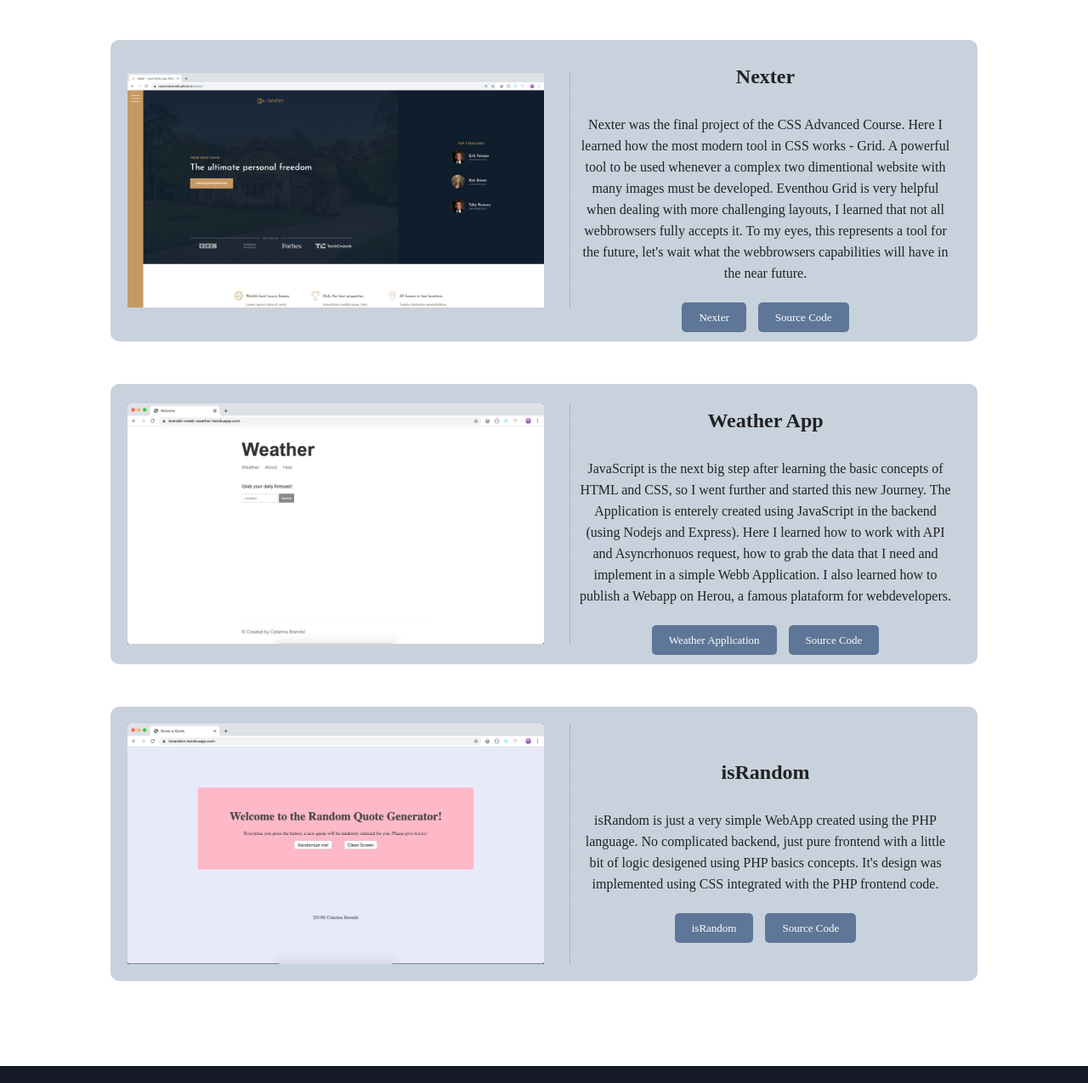
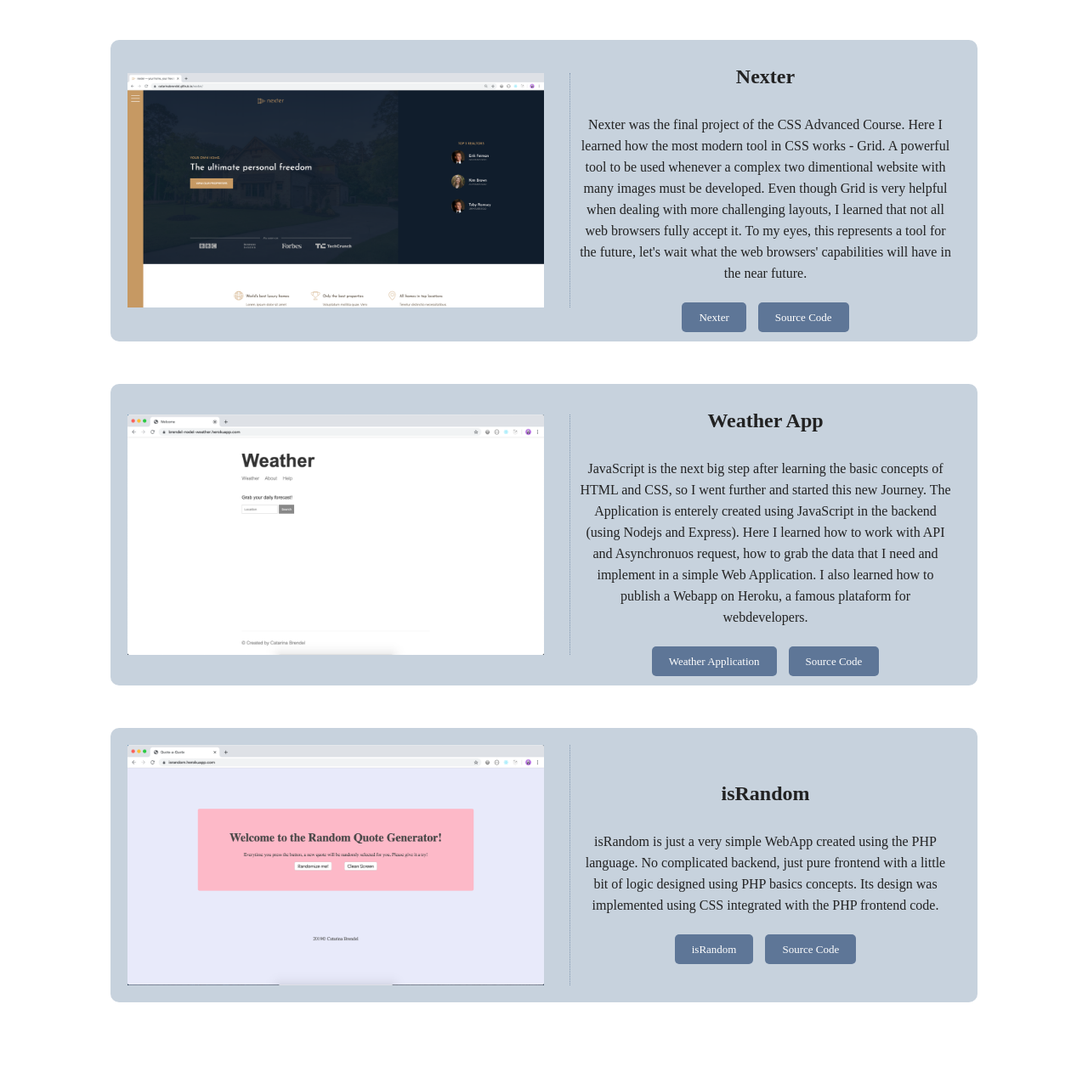
Before and after one commit to CatarinaBrendel/portfolio, a plain HTML site: page projects.html in a window 1280 px wide. Shown: the part 1493-2768 px from the top of the page at 85% size. Drawn offline with Linux system fonts and the light colour scheme.

Commit message:
fixed texts

```diff
--- a/projects.html
+++ b/projects.html
@@ -40,7 +40,7 @@
           <img class="main__projects--img" src="images/CSSZenGarden.png" alt="CSS Zen Garden Sample Page" />
           <div class="main__projects--item">
             <h2 class="main__projects--title">CSS Zen Garden</h2>
-            <p class="main__projects--description">This project was created while watching some lessons from Teamtreehouse about Tpography. The idea was to pick a fairly famous challenge "The CSS Zen Garden" and completely transform it without using a single line of JavaScript or altering the HTML5 code. Everything was transformed using the power of CSS and the basic knowledge acquired about typography. </p>
+            <p class="main__projects--description">This project was created while watching some lessons from Teamtreehouse about Typography. The idea was to pick a fairly famous challenge "The CSS Zen Garden" and completely transform it without using a single line of JavaScript or altering the HTML5 code. Everything was transformed using the power of CSS and the basic knowledge acquired about typography. </p>
             <a class="button__detail button" href="https://catarinabrendel.github.io/tth-typography/"
               aria-label="Access to Sample Page">CSS ZenGarden</a>
             <a class="button__detail button" href="https://github.com/CatarinaBrendel/tth-typography"
@@ -74,7 +74,7 @@
           <img class="main__projects--img" src="images/Nexter.png" alt="Nexter Sample Page" />
           <div class="main__projects--item">
             <h2 class="main__projects--title">Nexter</h2>
-            <p class="main__projects--description">Nexter was the final project of the CSS Advanced Course. Here I learned how the most modern tool in CSS works - Grid. A powerful tool to be used whenever a complex two dimentional website with many images must be developed. Eventhou Grid is very helpful when dealing with more challenging layouts, I learned that not all webbrowsers fully accepts it. To my eyes, this represents a tool for the future, let's wait what the webbrowsers capabilities will have in the near future.</p>
+            <p class="main__projects--description">Nexter was the final project of the CSS Advanced Course. Here I learned how the most modern tool in CSS works - Grid. A powerful tool to be used whenever a complex two dimentional website with many images must be developed. Even though Grid is very helpful when dealing with more challenging layouts, I learned that not all web browsers fully accept it. To my eyes, this represents a tool for the future, let's wait what the web browsers' capabilities will have in the near future.</p>
             <a class="button__detail button" href="https://catarinabrendel.github.io/nexter/"
               aria-label="Access to Sample Page">Nexter</a>
             <a class="button__detail button" href="https://github.com/CatarinaBrendel/nexter"
@@ -85,7 +85,7 @@
           <img class="main__projects--img" src="images/WeatherApp.png" alt="WeatherApp Sample Page" />
           <div class="main__projects--item">
             <h2 class="main__projects--title">Weather App</h2>
-            <p class="main__projects--description">JavaScript is the next big step after learning the basic concepts of HTML and CSS, so I went further and started this new Journey. The Application is enterely created using JavaScript in the backend (using Nodejs and Express). Here I learned how to work with API and Asyncrhonuos request, how to grab the data that I need and implement in a simple Webb Application. I also learned how to publish a Webapp on Herou, a famous plataform for webdevelopers.</p>
+            <p class="main__projects--description">JavaScript is the next big step after learning the basic concepts of HTML and CSS, so I went further and started this new Journey. The Application is enterely created using JavaScript in the backend (using Nodejs and Express). Here I learned how to work with API and Asynchronuos request, how to grab the data that I need and implement in a simple Web Application. I also learned how to publish a Webapp on Heroku, a famous plataform for webdevelopers.</p>
             <a class="button__detail button" href="https://brendel-nodel-weather.herokuapp.com"
               aria-label="Access to Sample Page">Weather Application</a>
             <a class="button__detail button" href="https://github.com/CatarinaBrendel/node_weather_website"
@@ -97,7 +97,7 @@
           <div class="main__projects--item">
             <h2 class="main__projects--title">isRandom</h2>
             <p class="main__projects--description">isRandom is just a very simple WebApp created using the PHP language. No complicated
-              backend, just pure frontend with a little bit of logic desigened using PHP basics concepts. It's design was implemented using CSS integrated with the PHP frontend code.</p>
+              backend, just pure frontend with a little bit of logic designed using PHP basics concepts. Its design was implemented using CSS integrated with the PHP frontend code.</p>
             <a class="button__detail button" href="https://israndom.herokuapp.com"
               aria-label="Access to Sample Page">isRandom</a>
             <a class="button__detail button" href="https://github.com/CatarinaBrendel/random_quote"
```
